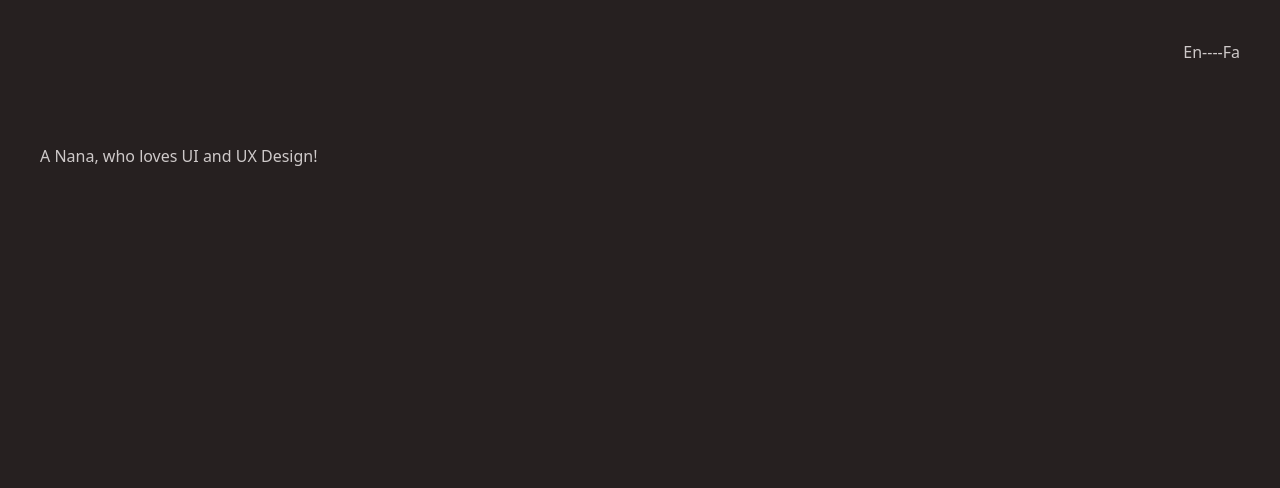
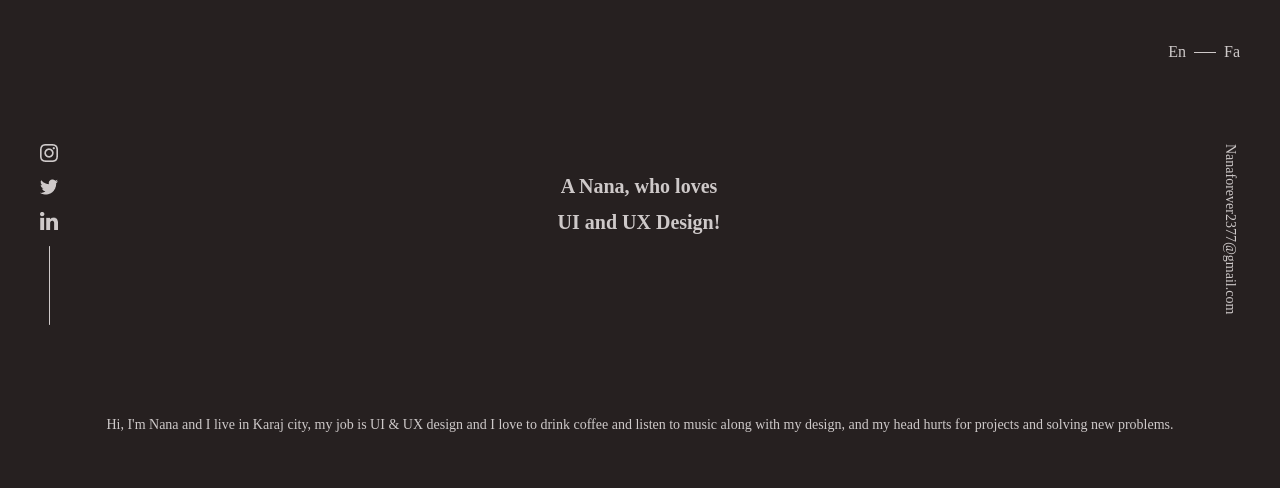
Before and after one commit to saeedshpc/nana-design, a website: page index.html in a window 1280 px wide. Drawn offline with Linux system fonts and the light colour scheme; a web font is replaced by a local one.

Commit message:
adding nav-header-and-introduction sections

```diff
--- a/index.html
+++ b/index.html
@@ -5,15 +5,21 @@
     <meta http-equiv="X-UA-Compatible" content="IE=edge" />
     <meta name="viewport" content="width=device-width, initial-scale=1.0" />
     <link href="/css/style.css" rel="stylesheet" />
-    <title>Document</title>
+    <link rel="preconnect" href="https://fonts.googleapis.com" />
+    <link rel="preconnect" href="https://fonts.gstatic.com" crossorigin />
+    <link
+      href="https://fonts.googleapis.com/css2?family=Kufam:wght@400;500;600&display=swap"
+      rel="stylesheet"
+    />
+    <title>Nana Design</title>
   </head>
   <body>
     <!-- NavBar -->
     <section id="nav">
       <div class="py-10 px-10 text-textColor">
-        <div class="flex justify-end">
+        <div class="flex items-center gap-2 justify-end">
           <a href="#">En</a>
-          <span>----</span>
+          <img src="/images/nav-line.png" alt="" />
           <a href="#">Fa</a>
         </div>
       </div>
@@ -22,14 +28,46 @@
     <!-- Header -->
     <section id="header">
       <div class="py-10 px-10 text-textColor">
-        <div>
+        <div class="flex items-start justify-between gap-8">
           <!-- left side -->
-          <div></div>
+          <div class="flex items-center flex-col gap-4 flex-shrink-0 flex-none">
+            <img
+              src="./images/instagram-icon.png"
+              width="18"
+              heigh="18"
+              alt=""
+            />
+            <img src="./images/twitter-icon.png" width="18" heigh="18" alt="" />
+            <img
+              src="./images/linkedin-icon.png"
+              width="18"
+              heigh="18"
+              alt=""
+            />
+            <img src="./images/header-line.png" alt="" />
+          </div>
           <!-- center -->
-          <div>A Nana, who loves UI and UX Design!</div>
+          <div class="grow pt-6">
+            <h1 class="text-center leading-9 text-xl font-semibold">
+              A Nana, who loves <br />
+              UI and UX Design!
+            </h1>
+          </div>
           <!-- right side -->
-          <div></div>
+          <div class="[writing-mode:vertical-lr] text-sm">
+            <a href="#" class="">Nanaforever2377@gmail.com</a>
+          </div>
         </div>
+      </div>
+    </section>
+
+    <section>
+      <div class="py-10 px-10 text-textColor">
+        <p class="text-center leading-10 text-sm">
+          Hi, I'm Nana and I live in Karaj city, my job is UI & UX design and I
+          love to drink coffee and listen to music along with my design, and my
+          head hurts for projects and solving new problems.
+        </p>
       </div>
     </section>
   </body>
--- a/tailwind.config.js
+++ b/tailwind.config.js
@@ -13,6 +13,9 @@ module.exports = {
         bgColor: "#262020",
         textColor: "#CEC9C9",
       },
+      fontFamily: {
+        sans: ["Kufam"],
+      },
     },
   },
   plugins: [],
```
Also changed, not shown: css/style.css, images/header-line.png (added), images/instagram-icon.png (added), images/linkedin-icon.png (added), images/nav-line.png (added), images/twitter-icon.png (added).
